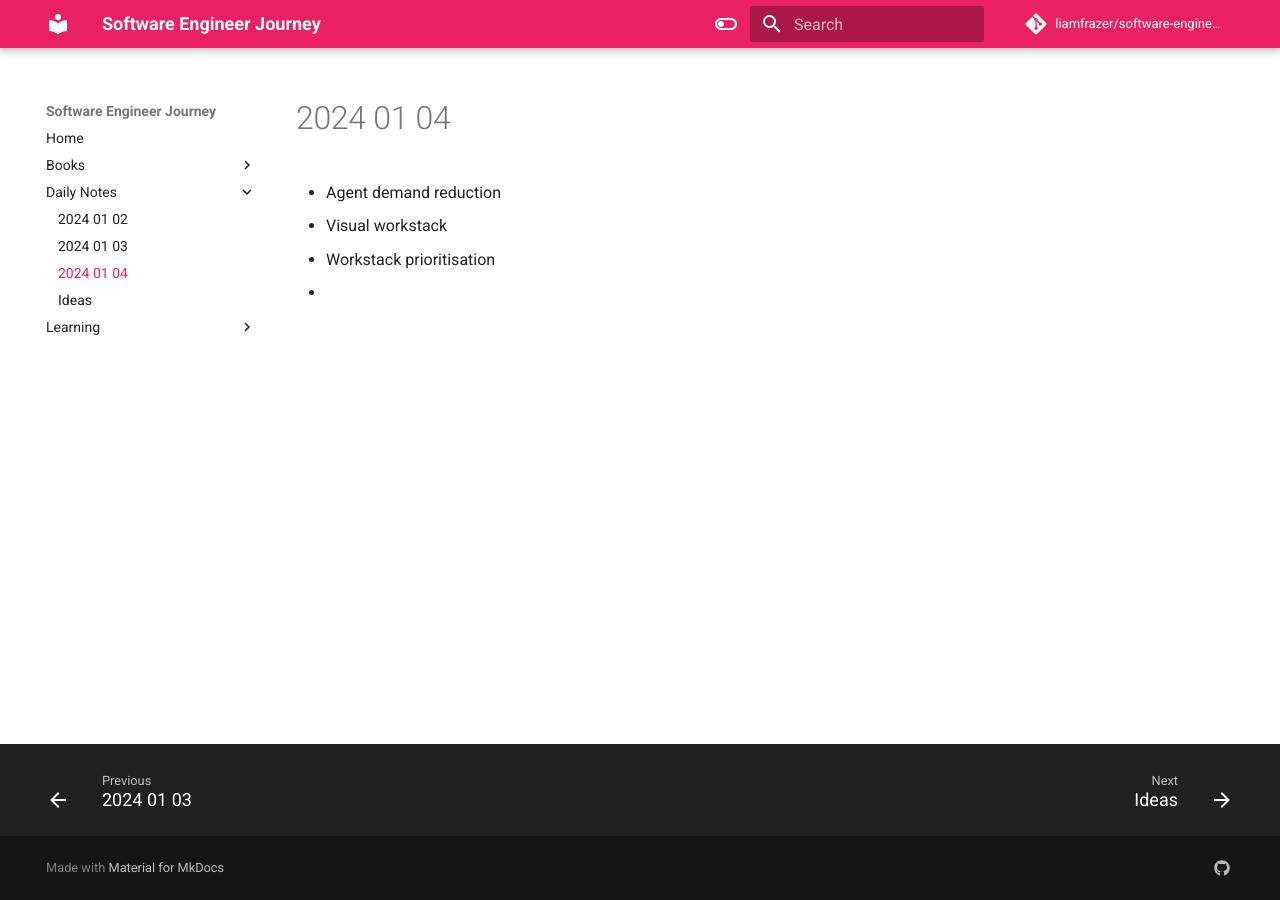
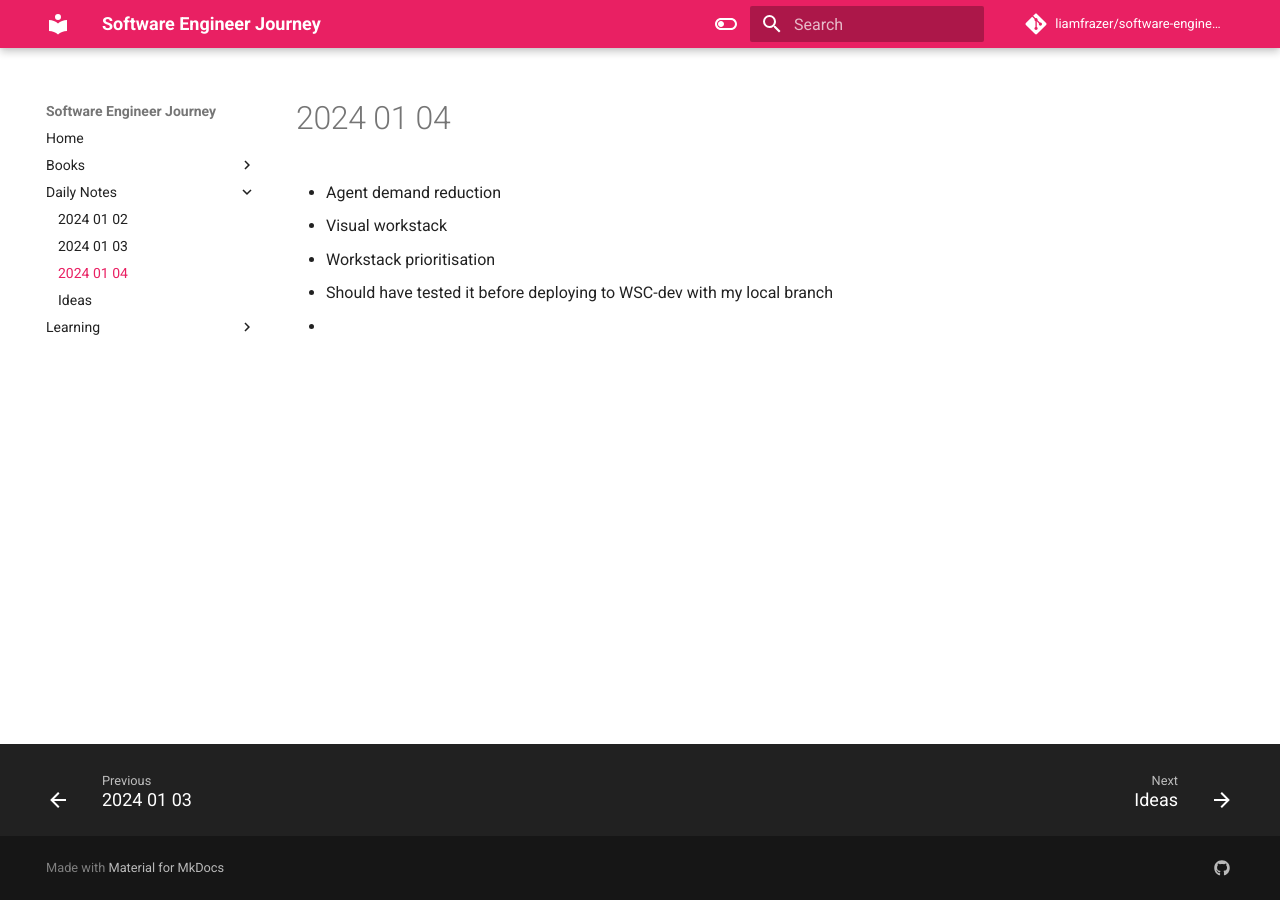
Before and after one commit to liamfrazer/software-engineer-journey, an MkDocs documentation site: the page built from docs/Daily Notes/2024-01-04.md, in a window 1280 px wide. Built offline with MkDocs 1.6.1 and Material for MkDocs 9.7.7, drawn with Linux system fonts in a browser that asks for light colours; comment, search, counter and statistics services are not loaded.

Commit message:
vault backup: 2024-01-04 15:23:38

```diff
--- a/docs/Daily Notes/2024-01-04.md
+++ b/docs/Daily Notes/2024-01-04.md
@@ -1,4 +1,7 @@
 * Agent demand reduction
 * Visual workstack
 * Workstack prioritisation
+
+
+* Should have tested it before deploying to WSC-dev with my local branch
 *
```
